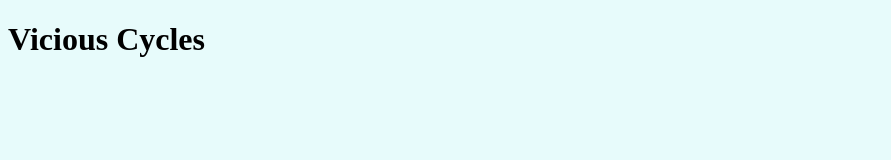
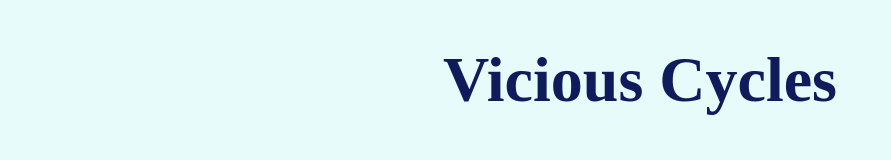
Before and after one commit to ambellini/ViciousCycles-Project, a plain HTML site: page index.html in a window 1280 px wide. Shown: the whole page, without its empty margins (0-891 px from the left). Drawn offline with Linux system fonts and the light colour scheme.

Commit message:
Update index.html

```diff
--- a/index.html
+++ b/index.html
@@ -6,12 +6,12 @@
       </title>
       <style>
          body {background-color: #E7FBFB;}
-         h1 {font-size: 4em
-            color: #010B5B
-         align= center}
+         h1 { color: #101B5B;
+            font-size: 4em}
          </style>
+         <div style="text-align: center;">
    </head>
    <body>
        <h1>Vicious Cycles</h1>
-   </body>
+   </body> </div>
 </html>
```
